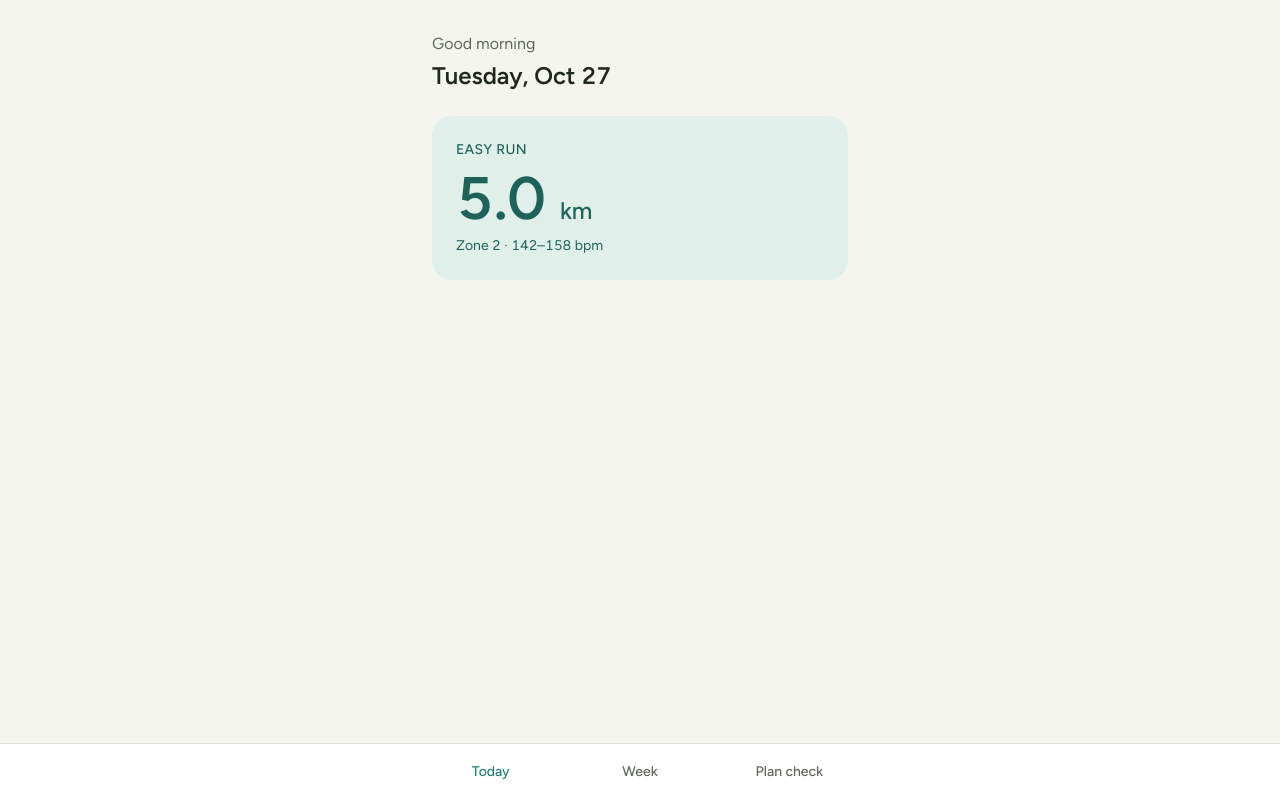
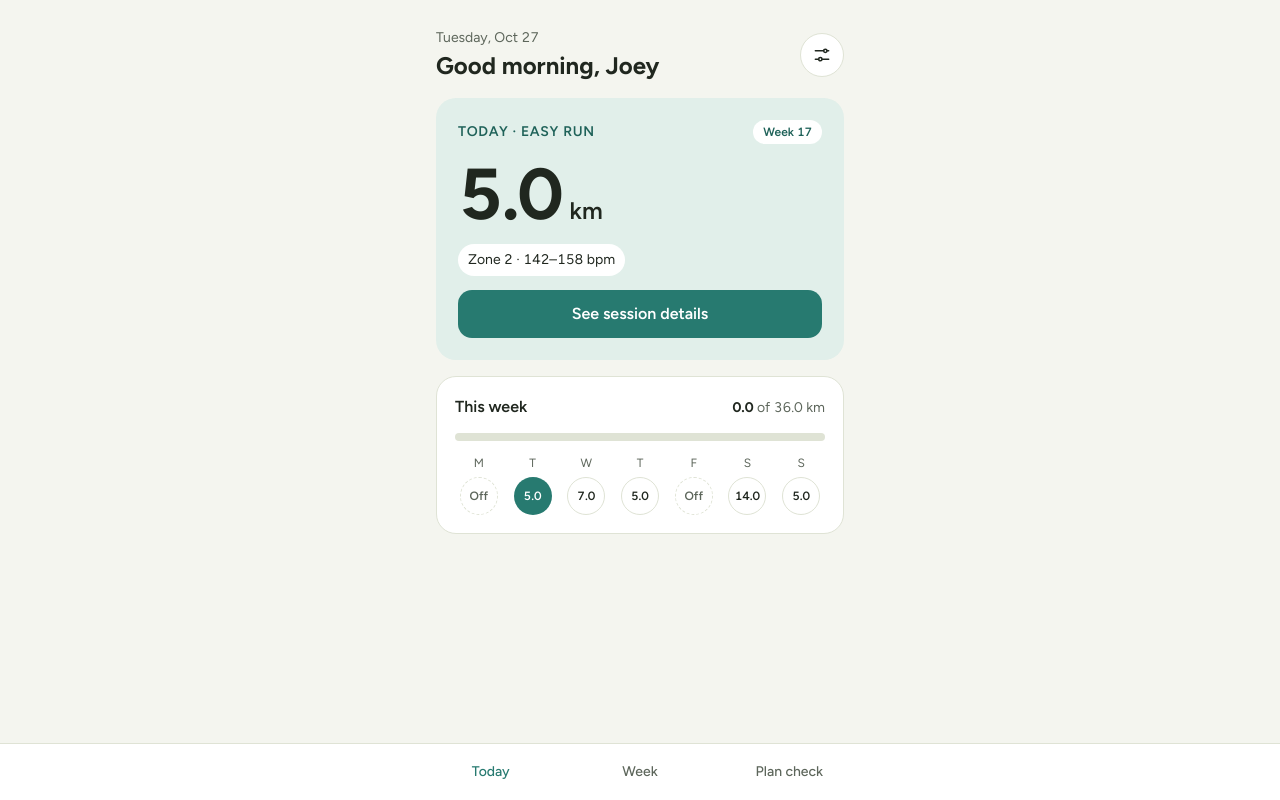
Before and after one commit to JoeyRudd/cadent, a Next.js app: page / in a window 1280 px wide. Built offline with nearby package versions, Linux system fonts and the light colour scheme.

Commit message:
Today: restyle to design D
Header with greeting and settings button, hero run card with week pill
and pills, and a This week card with progress and a 7-day strip.
Adds the design D mockup to docs/design.

```diff
--- a/src/app/page.tsx
+++ b/src/app/page.tsx
@@ -2,12 +2,15 @@ import { connection } from "next/server";
 import { Suspense } from "react";
 
 import { RunCard } from "@/components/RunCard";
+import { WeekStrip } from "@/components/WeekStrip";
+import { activitiesBetween } from "@/lib/activities";
 import { dayLabel, km, runTypeLabel, weekday } from "@/lib/format";
 import { localDate, nextRun, plan, sessionsOn, type Lift, type Run } from "@/lib/plan";
+import { weekBounds, weekOf } from "@/lib/week";
 
 export default function Home() {
   return (
-    <main className="mx-auto max-w-md px-4 py-8">
+    <main className="mx-auto max-w-md px-5 py-7">
       <Suspense>
         <Today />
       </Suspense>
@@ -15,20 +18,45 @@ export default function Home() {
   );
 }
 
-// Reads the clock, so it renders per request instead of at build time.
+// Reads the clock and the database, so it renders per request instead of at build time.
 async function Today() {
   await connection();
   const day = localDate(new Date());
   const sessions = sessionsOn(plan, day);
   const lift = sessions.find((s): s is Lift => s.kind === "lift");
+  const week = thisWeek(day);
 
   return (
     <>
-      <p className="text-muted">Good morning</p>
-      <h1 className="mt-1 text-2xl font-semibold">{dayLabel(day)}</h1>
+      <header className="flex items-center justify-between">
+        <div>
+          <p className="text-sm text-muted">{dayLabel(day)}</p>
+          <h1 className="mt-0.5 text-2xl font-bold">Good morning, Joey</h1>
+        </div>
+        <button
+          type="button"
+          aria-label="Settings"
+          className="flex size-11 items-center justify-center rounded-full border border-line bg-surface text-ink"
+        >
+          <svg
+            aria-hidden="true"
+            className="size-5"
+            viewBox="0 0 24 24"
+            fill="none"
+            stroke="currentColor"
+            strokeWidth="1.8"
+            strokeLinecap="round"
+          >
+            <path d="M4 7h10M18 7h2M4 17h4M12 17h8" />
+            <circle cx="16" cy="7" r="2" />
+            <circle cx="10" cy="17" r="2" />
+          </svg>
+        </button>
+      </header>
 
-      <div className="mt-6 space-y-4">
-        <Hero day={day} run={sessions.find((s): s is Run => s.kind === "run")} />
+      <div className="mt-4 space-y-4">
+        <Hero day={day} run={sessions.find((s): s is Run => s.kind === "run")} week={week?.index} />
+        {week && <WeekStrip week={week} today={day} />}
         {lift && (
           <section className="rounded-card border border-line bg-surface p-4">
             <p className="font-medium">{lift.name}</p>
@@ -40,11 +68,23 @@ async function Today() {
   );
 }
 
-function Hero({ day, run }: { day: string; run: Run | undefined }) {
+/** This week against Garmin. A database error hides the week card rather than today's run. */
+function thisWeek(day: string) {
+  const bounds = weekBounds(plan, day);
+  if (!bounds) return undefined;
+  try {
+    return weekOf(plan, activitiesBetween(bounds.start, bounds.end), day);
+  } catch (error) {
+    console.error("Couldn't read activities", error);
+    return undefined;
+  }
+}
+
+function Hero({ day, run, week }: { day: string; run: Run | undefined; week?: number }) {
   const start = plan.weeks[0].start;
   if (day < start) return <Message>Plan starts {dayLabel(start)}.</Message>;
   if (day > plan.race.date) return <Message>Plan complete. Well run.</Message>;
-  if (run) return <RunCard run={run} zones={plan.zones} />;
+  if (run) return <RunCard run={run} zones={plan.zones} week={week} />;
 
   const next = nextRun(plan, day);
   return (
--- a/src/components/RunCard.tsx
+++ b/src/components/RunCard.tsx
@@ -1,32 +1,45 @@
+import Link from "next/link";
+
 import { blockLabel, duration, km, runTypeLabel, zoneLabel } from "@/lib/format";
 import type { Plan, Run } from "@/lib/plan";
 
 // Today's run as the hero card: the distance is the number that matters.
-export function RunCard({ run, zones }: { run: Run; zones: Plan["zones"] }) {
+export function RunCard({ run, zones, week }: { run: Run; zones: Plan["zones"]; week?: number }) {
   const range = run.zone ? zones[run.zone] : undefined;
 
   return (
-    <section className="rounded-card bg-accent-soft p-6 text-accent-ink">
-      <p className="text-sm font-medium uppercase tracking-wide">{runTypeLabel(run.type)}</p>
-      <p className="mt-2 text-6xl font-semibold">
-        {km(run.distance_m)} <span className="text-2xl font-medium">km</span>
+    <section className="flex flex-col gap-3.5 rounded-card bg-accent-soft p-5.5 text-accent-ink">
+      <div className="flex items-center justify-between">
+        <p className="text-sm font-semibold uppercase tracking-wider">Today · {runTypeLabel(run.type)}</p>
+        {week !== undefined && (
+          <p className="rounded-full bg-surface px-2.5 py-1 text-xs font-semibold">Week {week}</p>
+        )}
+      </div>
+
+      <p className="flex items-baseline gap-2 text-ink">
+        <span className="text-7xl font-bold leading-none tracking-tight">{km(run.distance_m)}</span>
+        <span className="text-2xl font-semibold">km</span>
       </p>
 
+      {(run.zone || !!run.extras?.length) && (
+        <ul className="flex flex-wrap gap-2">
           {run.zone && (
-        <p className="mt-2 text-sm">
+            <li className="rounded-full bg-surface px-2.5 py-1.5 text-sm text-ink">
               {zoneLabel(run.zone)}
               {range && ` · ${range[0]}–${range[1]} bpm`}
-        </p>
+            </li>
           )}
           {run.extras?.map((extra, i) => (
-        <p key={i} className="text-sm">
-          + {extra.reps && `${extra.reps} × `}
+            <li key={i} className="rounded-full bg-surface px-2.5 py-1.5 text-sm text-ink">
+              + {extra.reps ? `${extra.reps} × ` : ""}
               {duration(extra.duration_s)} {extra.type}
-        </p>
+            </li>
           ))}
+        </ul>
+      )}
 
       {run.blocks && (
-        <ol className="mt-5 space-y-3 border-t border-accent-ink/20 pt-4">
+        <ol className="space-y-3 border-t border-accent-ink/20 pt-4">
           {run.blocks.map((block, i) => {
             const { name, detail } = blockLabel(block);
             return (
@@ -38,6 +51,13 @@ export function RunCard({ run, zones }: { run: Run; zones: Plan["zones"] }) {
           })}
         </ol>
       )}
+
+      <Link
+        href="/week"
+        className="flex h-12 items-center justify-center rounded-button bg-accent text-base font-semibold text-on-accent"
+      >
+        See session details
+      </Link>
     </section>
   );
 }
--- /dev/null
+++ b/src/components/WeekStrip.tsx
@@ -0,0 +1,73 @@
+import { km, weekday } from "@/lib/format";
+import type { DayStatus, Week, WeekDay } from "@/lib/week";
+
+// On and off plan as on the Week page's pills.
+const CIRCLES: Record<DayStatus, string> = {
+  done: "bg-on-plan-soft text-on-plan",
+  short: "bg-off-plan-soft text-off-plan",
+  over: "bg-off-plan-soft text-off-plan",
+  extra: "bg-off-plan-soft text-off-plan",
+  missed: "border border-dashed border-line text-muted",
+  rest: "border border-dashed border-line text-muted",
+  upcoming: "border border-line bg-surface text-ink",
+};
+
+/** What goes inside a day's circle: what's planned, what was run, or a mark. */
+function circleText(day: WeekDay): string {
+  if (day.status === "rest") return "Off";
+  if (day.status === "missed") return "–";
+  return km(day.status === "upcoming" ? day.planned_m : day.actual_m);
+}
+
+// This week at a glance: distance done against the plan, then one circle per day.
+export function WeekStrip({ week, today }: { week: Week; today: string }) {
+  const percent = week.planned_m > 0 ? Math.min(100, (week.actual_m / week.planned_m) * 100) : 0;
+
+  return (
+    <section className="flex flex-col gap-3.5 rounded-card border border-line bg-surface p-4.5">
+      <div className="flex items-baseline justify-between">
+        <h2 className="font-semibold">This week</h2>
+        <p className="text-sm text-muted">
+          <span className="font-bold text-ink">{km(week.actual_m)}</span> of {km(week.planned_m)} km
+        </p>
+      </div>
+
+      <div
+        role="progressbar"
+        aria-label="Distance this week"
+        aria-valuemin={0}
+        aria-valuemax={100}
+        aria-valuenow={Math.round(percent)}
+        className="h-2 overflow-hidden rounded-full bg-line"
+      >
+        {/* The fill width is data, so it can't be a class. */}
+        <div className="h-full rounded-full bg-accent" style={{ width: `${percent}%` }} />
+      </div>
+
+      <ol className="grid grid-cols-7 gap-1.5">
+        {week.days.map((day) => {
+          const isToday = day.date === today;
+          return (
+            <li key={day.date} className="flex flex-col items-center gap-1.5">
+              <span aria-hidden="true" className="text-xs text-muted">
+                {weekday(day.date).charAt(0)}
+              </span>
+              {/* Colour carries the status on screen; say it in words for screen readers. */}
+              <span className="sr-only">
+                {weekday(day.date)}, {isToday ? "today, " : ""}
+                {day.status}:
+              </span>
+              <span
+                className={`flex size-9.5 items-center justify-center rounded-full text-xs font-semibold ${
+                  isToday ? "bg-accent text-on-accent" : CIRCLES[day.status]
+                }`}
+              >
+                {circleText(day)}
+              </span>
+            </li>
+          );
+        })}
+      </ol>
+    </section>
+  );
+}
```
Also changed, not shown: 1 other file (tests, documents, lock files or other folders). Lines whose indentation alone changed are shown as unchanged.
